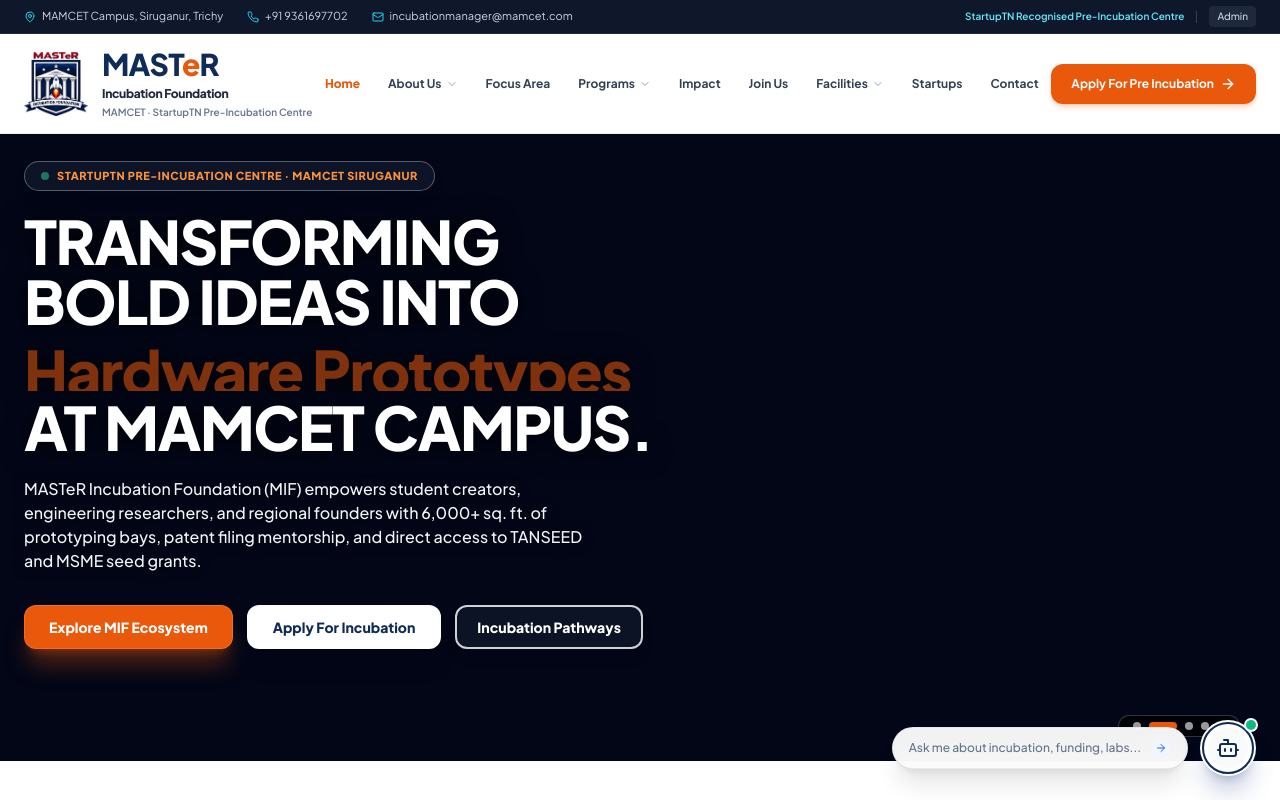
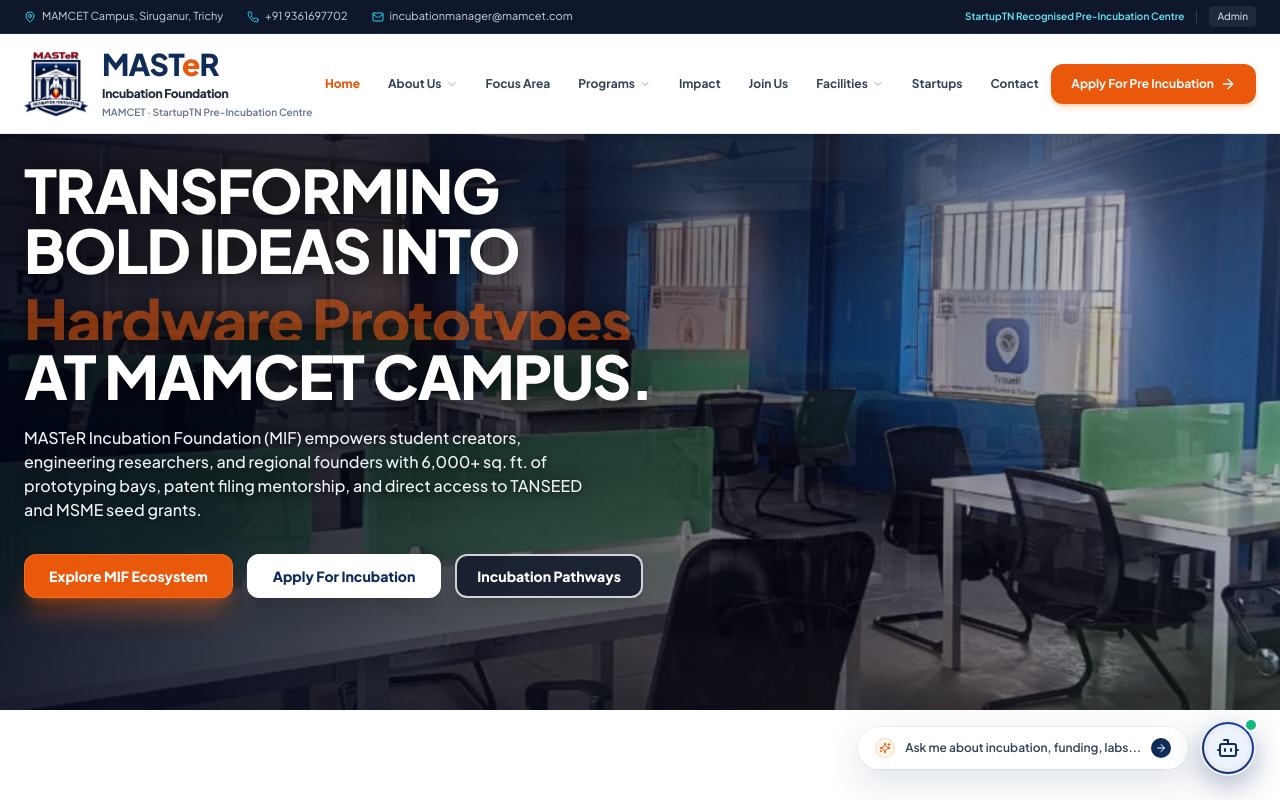
Before and after one commit to MOHAMEDYUNUS-A/incubation, a Next.js app: page / in a window 1280 px wide. Shown: the top 800 px of the page. Built offline with nearby package versions, Linux system fonts and the light colour scheme.

Commit message:
feat: enhance AI tab with glassmorphism, fix hero transitions, remove top badge and dots, and elevate Join Us and Moments That Matter sections

```diff
--- a/src/components/ai/FloatingAIButton.tsx
+++ b/src/components/ai/FloatingAIButton.tsx
@@ -1,7 +1,7 @@
 "use client";
 
 import React, { useState } from "react";
-import { Sparkles, Bot, Send, ArrowRight } from "lucide-react";
+import { Bot, ArrowRight, Sparkles } from "lucide-react";
 import AIAssistantModal from "./AIAssistantModal";
 
 export default function FloatingAIButton() {
@@ -9,29 +9,32 @@ export default function FloatingAIButton() {
 
   return (
     <>
-      {/* Floating Interactive AI Assistant Pill (Matching Reference Image 1) */}
+      {/* Floating Interactive AI Assistant Pill with Glassmorphism */}
       <div className="fixed bottom-6 right-6 z-40 flex items-center gap-3">
-        {/* Floating Input Pill Bar (Matching Image 1) */}
+        {/* Floating Input Pill Bar (Frosted Glassmorphism) */}
         <div
           onClick={() => setIsOpen(true)}
-          className="cursor-pointer hidden sm:flex items-center gap-2.5 px-4 py-2.5 rounded-full bg-white/95 backdrop-blur-md border border-slate-200/90 shadow-xl hover:shadow-2xl hover:border-blue-400 transition-all duration-300 group"
+          className="cursor-pointer hidden sm:flex items-center gap-2.5 px-4 py-2.5 rounded-full bg-white/70 hover:bg-white/90 backdrop-blur-2xl border border-white/80 shadow-[0_12px_36px_rgba(15,44,89,0.15)] ring-1 ring-slate-900/5 transition-all duration-300 group hover:scale-[1.02] active:scale-[0.98]"
         >
-          <span className="text-xs text-slate-500 font-medium group-hover:text-slate-800 transition-colors">
+          <div className="w-5 h-5 rounded-full bg-orange-50 border border-orange-200/80 flex items-center justify-center text-[#ea580c]">
+            <Sparkles className="w-3 h-3" />
+          </div>
+          <span className="text-xs text-slate-700 font-semibold group-hover:text-slate-900 transition-colors">
             Ask me about incubation, funding, labs...
           </span>
-          <div className="w-5 h-5 rounded-full bg-blue-50 flex items-center justify-center text-blue-600 group-hover:bg-blue-600 group-hover:text-white transition-colors">
+          <div className="w-5 h-5 rounded-full bg-[#0f2c59] flex items-center justify-center text-white group-hover:bg-[#ea580c] transition-colors shadow-2xs">
             <ArrowRight className="w-3 h-3" />
           </div>
         </div>
 
-        {/* Institutional AI Assistant Avatar Button */}
+        {/* Institutional AI Assistant Avatar Button (Frosted Glassmorphism & Subtle Glow) */}
         <button
           onClick={() => setIsOpen(true)}
-          className="relative w-14 h-14 rounded-full bg-[#0f2c59] hover:bg-[#1a3d75] p-0.5 shadow-xl shadow-blue-900/25 hover:scale-110 active:scale-95 transition-all duration-300 flex items-center justify-center border-2 border-white group"
+          className="relative w-14 h-14 rounded-full bg-gradient-to-tr from-[#0f2c59] to-[#1e40af] backdrop-blur-xl p-0.5 shadow-[0_10px_30px_rgba(15,44,89,0.35)] hover:scale-110 active:scale-95 transition-all duration-300 flex items-center justify-center border-2 border-white/90 group"
           aria-label="Open AI Incubation Assistant"
         >
-          <div className="w-full h-full rounded-full bg-white flex items-center justify-center overflow-hidden">
-            <div className="w-10 h-10 rounded-full bg-slate-50 flex items-center justify-center text-[#0f2c59]">
+          <div className="w-full h-full rounded-full bg-white/90 backdrop-blur-md flex items-center justify-center overflow-hidden">
+            <div className="w-10 h-10 rounded-full bg-blue-50/80 flex items-center justify-center text-[#0f2c59]">
               <Bot className="w-6 h-6 text-[#0f2c59] group-hover:rotate-12 transition-transform" />
             </div>
           </div>
--- a/src/components/hero/Hero.tsx
+++ b/src/components/hero/Hero.tsx
@@ -31,8 +31,6 @@ export default function Hero({ onOpenAI }: { onOpenAI?: () => void }) {
     content?.hero?.rotatingTexts && content.hero.rotatingTexts.length > 0
       ? content.hero.rotatingTexts
       : ROTATING_TEXTS;
-  const badgeText =
-    content?.hero?.badge || "Official Technology Business Incubator · Section 8 Non-Profit";
   const narrativeText = content?.hero?.narrative;
 
   const [currentTextIndex, setCurrentTextIndex] = useState(0);
@@ -46,82 +44,51 @@ export default function Hero({ onOpenAI }: { onOpenAI?: () => void }) {
     return () => clearInterval(textInterval);
   }, [rotatingTexts.length]);
 
-  // Background transition every 6 seconds
+  // Seamless continuous background transition every 6.5 seconds
   useEffect(() => {
     const imageInterval = setInterval(() => {
       setCurrentImageIndex((prev) => (prev + 1) % heroImages.length);
-    }, 6000);
+    }, 6500);
     return () => clearInterval(imageInterval);
   }, [heroImages.length]);
 
   return (
     <section className="relative w-full overflow-hidden pt-32 sm:pt-40 pb-20 sm:pb-28 bg-slate-950 flex flex-col justify-center min-h-[620px] sm:min-h-[700px]">
-      {/* ================= Campus Photo Slider with Dynamic Zoom-In / Zoom-Out Ken Burns Transitions ================= */}
+      {/* ================= Campus Photo Slider with Continuous Free Ken Burns Zoom Transitions (Never Flashes Black) ================= */}
       <div className="absolute inset-0 z-0 overflow-hidden">
-        <AnimatePresence mode="wait">
+        {heroImages.map((img, idx) => {
+          const isActive = currentImageIndex === idx;
+          return (
             <motion.div
-            key={currentImageIndex}
-            initial={{
-              opacity: 0,
-              scale: currentImageIndex % 2 === 0 ? 1.0 : 1.15,
-            }}
+              key={img}
+              initial={false}
               animate={{
-              opacity: 1,
-              scale: currentImageIndex % 2 === 0 ? 1.14 : 1.0,
-            }}
-            exit={{
-              opacity: 0,
-              scale: currentImageIndex % 2 === 0 ? 1.18 : 0.96,
+                opacity: isActive ? 1 : 0,
+                scale: isActive ? (idx % 2 === 0 ? 1.08 : 1.0) : 1.04,
               }}
               transition={{
-              duration: 6.2,
-              ease: "easeOut",
-              opacity: { duration: 0.9, ease: "easeInOut" },
+                opacity: { duration: 1.6, ease: "easeInOut" },
+                scale: { duration: 7, ease: "linear" },
               }}
-            className="absolute inset-0 bg-cover bg-center brightness-100 contrast-100 will-change-transform"
-            style={{ backgroundImage: `url(${heroImages[currentImageIndex]})` }}
+              className="absolute inset-0 bg-cover bg-center will-change-transform brightness-95 contrast-[1.02]"
+              style={{ backgroundImage: `url(${img})` }}
             />
-        </AnimatePresence>
+          );
+        })}
 
-        {/* Carousel Slide Indicators with Orange Active Pill */}
-        <div className="absolute bottom-6 right-6 sm:right-10 z-20 flex items-center gap-2 px-3.5 py-1.5 rounded-full bg-black/60 backdrop-blur-md border border-white/20">
-          {heroImages.map((_, idx) => (
-            <button
-              key={idx}
-              onClick={() => setCurrentImageIndex(idx)}
-              aria-label={`Go to slide ${idx + 1}`}
-              className={`transition-all duration-300 ${
-                currentImageIndex === idx
-                  ? "w-7 h-2 rounded-full bg-[#ea580c]"
-                  : "w-2 h-2 rounded-full bg-white/60 hover:bg-white/90"
-              }`}
-            />
-          ))}
-        </div>
+        {/* Directional gradient from left so text is 100% crisp while keeping photo bright and vivid */}
+        <div className="absolute inset-0 bg-gradient-to-r from-slate-950/85 via-slate-950/45 to-transparent pointer-events-none" />
       </div>
 
       {/* Main Foreground Content: Clean Typography Directly on Hero with Staggered Transitions */}
       <div className="relative z-10 container max-w-7xl mx-auto px-4 sm:px-6 my-auto">
         <div className="max-w-xl sm:max-w-2xl text-white">
-          {/* Institutional Top Badge with Smooth Entrance Transition */}
-          <motion.div
-            initial={{ opacity: 0, y: 15 }}
-            animate={{ opacity: 1, y: 0 }}
-            transition={{ duration: 0.45, delay: 0.1, ease: "easeOut" }}
-            className="inline-flex items-center gap-2 px-4 py-1.5 rounded-full bg-slate-900/90 backdrop-blur-md border border-white/30 text-white text-xs font-semibold mb-5 shadow-lg"
-          >
-            <span className="w-2 h-2 rounded-full bg-emerald-400 animate-pulse" />
-            <span className="text-orange-400 font-extrabold uppercase tracking-wider text-[10px] sm:text-[11px]">
-              {badgeText}
-            </span>
-          </motion.div>
-
           {/* Visionary Headline with Dynamic Text Rotation & Transition */}
           <motion.h1
             initial={{ opacity: 0, y: 18 }}
             animate={{ opacity: 1, y: 0 }}
-            transition={{ duration: 0.5, delay: 0.2, ease: "easeOut" }}
-            className="text-3xl sm:text-4xl md:text-5xl lg:text-6xl font-black text-white tracking-tight font-display leading-[1.12] mb-5 drop-shadow-[0_2px_12px_rgba(0,0,0,0.85)]"
+            transition={{ duration: 0.5, delay: 0.1, ease: "easeOut" }}
+            className="text-3xl sm:text-4xl md:text-5xl lg:text-6xl font-black text-white tracking-tight font-display leading-[1.12] mb-5 drop-shadow-[0_2px_14px_rgba(0,0,0,0.85)]"
           >
             TRANSFORMING <br />
             BOLD IDEAS INTO{" "}
@@ -147,7 +114,7 @@ export default function Hero({ onOpenAI }: { onOpenAI?: () => void }) {
           <motion.p
             initial={{ opacity: 0, y: 20 }}
             animate={{ opacity: 1, y: 0 }}
-            transition={{ duration: 0.5, delay: 0.3, ease: "easeOut" }}
+            transition={{ duration: 0.5, delay: 0.2, ease: "easeOut" }}
             className="text-xs sm:text-sm md:text-base text-slate-100 leading-relaxed mb-8 font-medium max-w-xl drop-shadow-[0_1px_6px_rgba(0,0,0,0.95)]"
           >
             {narrativeText || (
@@ -161,7 +128,7 @@ export default function Hero({ onOpenAI }: { onOpenAI?: () => void }) {
           <motion.div
             initial={{ opacity: 0, y: 22 }}
             animate={{ opacity: 1, y: 0 }}
-            transition={{ duration: 0.55, delay: 0.4, ease: "easeOut" }}
+            transition={{ duration: 0.55, delay: 0.3, ease: "easeOut" }}
             className="flex flex-wrap items-center gap-3.5"
           >
             <Link href="/about">
--- a/src/components/sections/CampusPhotoGallery.tsx
+++ b/src/components/sections/CampusPhotoGallery.tsx
@@ -137,16 +137,14 @@ export default function CampusPhotoGallery() {
 
   return (
     <section id="gallery" className="py-20 sm:py-28 bg-white relative overflow-hidden border-t border-slate-200">
-      <div className="container max-w-7xl mx-auto px-4 sm:px-6 mb-12">
-        {/* Header - Moments That Matter */}
-        <div className="max-w-3xl">
-          <h2 className="text-3xl sm:text-5xl md:text-6xl font-black text-slate-900 font-display tracking-tight uppercase">
-            Moments That Matter
-          </h2>
-          <p className="text-base sm:text-lg text-slate-700 mt-2 font-normal leading-relaxed">
-            Snapshots of student breakthroughs, prototype fabrication, hackathons, and seed grant mentoring on the MAMCET Siruganur campus.
-          </p>
-        </div>
+      <div className="container max-w-7xl mx-auto px-4 sm:px-6 mb-10 text-center">
+        {/* Header - Moments That Matter (Matching Image 1 Styling) */}
+        <h2 className="text-3xl sm:text-5xl md:text-6xl font-serif font-normal text-slate-900 tracking-tight">
+          Moments That Matter
+        </h2>
+        <p className="text-sm sm:text-base text-slate-600 mt-2.5 font-normal max-w-2xl mx-auto">
+          Snapshots of student breakthroughs, prototype fabrication, hackathons, and seed grant mentoring on the MAMCET Siruganur campus.
+        </p>
       </div>
 
       {/* Running Left to Right Dual Continuous Marquee Reel */}
--- a/src/components/sections/DisruptiveEpicenter.tsx
+++ b/src/components/sections/DisruptiveEpicenter.tsx
@@ -145,11 +145,11 @@ export default function DisruptiveEpicenter() {
             </div>
           </RevealLeft>
 
-          {/* Right Column: 3D Animated Floating Box (User Request: 3D animated floating box) */}
+          {/* Right Column: 3D Animated Floating Box (Enhanced Glassmorphism) */}
           <RevealRight className="lg:col-span-5">
             <div className="relative">
               {/* 3D Animated Floating Card Box */}
-              <div className="animate-float hover:[animation-play-state:paused] p-7 sm:p-9 rounded-3xl bg-white border-2 border-blue-200/80 shadow-[0_20px_50px_rgba(15,44,89,0.14)] relative transition-all duration-300">
+              <div className="animate-float hover:[animation-play-state:paused] p-7 sm:p-9 rounded-3xl bg-white/95 backdrop-blur-xl border border-blue-100 shadow-[0_25px_60px_rgba(15,44,89,0.15)] ring-1 ring-slate-900/5 relative transition-all duration-300">
                 {/* Header */}
                 <h3 className="text-2xl sm:text-3xl font-extrabold text-slate-900 font-display mb-1">
                   Personalized for Your Search
@@ -157,13 +157,13 @@ export default function DisruptiveEpicenter() {
 
                 {/* "I AM A..." Pill Accent */}
                 <div className="mt-3 mb-4">
-                  <span className="px-3 py-1 rounded-full bg-orange-100 text-orange-800 text-xs font-mono font-bold tracking-wider uppercase inline-block border border-orange-200">
+                  <span className="px-3 py-1 rounded-full bg-orange-50 text-[#ea580c] text-xs font-mono font-bold tracking-wider uppercase inline-block border border-orange-200/80 shadow-2xs">
                     I AM A...
                   </span>
                 </div>
 
-                {/* 8 Persona Pills with Clean Lucide SVGs */}
-                <div className="grid grid-cols-2 sm:grid-cols-4 gap-2 mb-6">
+                {/* 8 Persona Pills with Clean Styling */}
+                <div className="grid grid-cols-2 sm:grid-cols-4 gap-2.5 mb-6">
                   {PERSONAS.map((p) => {
                     const Icon = p.icon;
                     const isSelected = selectedPersona.id === p.id;
@@ -172,13 +172,13 @@ export default function DisruptiveEpicenter() {
                       <button
                         key={p.id}
                         onClick={() => setSelectedPersona(p)}
-                        className={`p-3 rounded-xl border text-xs font-bold flex flex-col items-center justify-center gap-2 transition-all duration-200 ${
+                        className={`p-3 rounded-2xl border text-xs font-bold flex flex-col items-center justify-center gap-2 transition-all duration-200 ${
                           isSelected
                             ? "bg-[#ea580c] border-[#ea580c] text-white shadow-md shadow-orange-500/25 scale-105"
-                            : "bg-slate-50 border-slate-200 text-slate-700 hover:bg-slate-100 hover:border-slate-300"
+                            : "bg-slate-50/90 border-slate-200 text-slate-700 hover:bg-white hover:border-slate-300 hover:shadow-2xs"
                         }`}
                       >
-                        <Icon className={`w-4 h-4 ${isSelected ? "text-white" : "text-blue-600"}`} />
+                        <Icon className={`w-4 h-4 ${isSelected ? "text-white" : "text-[#0f2c59]"}`} />
                         <span className="truncate">{p.label}</span>
                       </button>
                     );
@@ -186,19 +186,19 @@ export default function DisruptiveEpicenter() {
                 </div>
 
                 {/* Dynamic Tailored Guidance Box */}
-                <div className="p-4 rounded-2xl bg-slate-50 border border-slate-200 shadow-2xs mb-6">
+                <div className="p-4 rounded-2xl bg-slate-50/80 backdrop-blur-sm border border-slate-200/90 shadow-2xs mb-6">
                   <div className="text-[10px] font-mono text-slate-500 uppercase tracking-widest mb-1.5 font-bold">
                     I&apos;M LOOKING FOR...
                   </div>
                   <div className="text-xs sm:text-sm text-slate-800 font-medium leading-relaxed flex items-start gap-2">
-                    <CheckCircle2 className="w-4 h-4 text-orange-600 shrink-0 mt-0.5" />
+                    <CheckCircle2 className="w-4 h-4 text-[#ea580c] shrink-0 mt-0.5" />
                     <span>{selectedPersona.tagline}</span>
                   </div>
                 </div>
 
                 {/* Dynamic Explore CTA Button */}
                 <Link href={selectedPersona.href} className="block w-full">
-                  <Button className="w-full bg-[#ea580c] hover:bg-[#c2410c] text-white font-extrabold text-sm h-12 rounded-xl shadow-md shadow-orange-600/25 gap-2 uppercase tracking-wide group transition-all">
+                  <Button className="w-full bg-[#ea580c] hover:bg-[#c2410c] text-white font-extrabold text-xs sm:text-sm h-12 rounded-xl shadow-lg shadow-orange-600/30 gap-2 uppercase tracking-wide group transition-all">
                     <span>{selectedPersona.ctaText}</span>
                     <ArrowRight className="w-4 h-4 group-hover:translate-x-1 transition-transform" />
                   </Button>
```
Also changed, not shown: src/components/ai/AIAssistantModal.tsx (+28 -28 lines), src/components/sections/JoinUsEcosystem.tsx (+26 -21 lines). Lines whose indentation alone changed are shown as unchanged.
